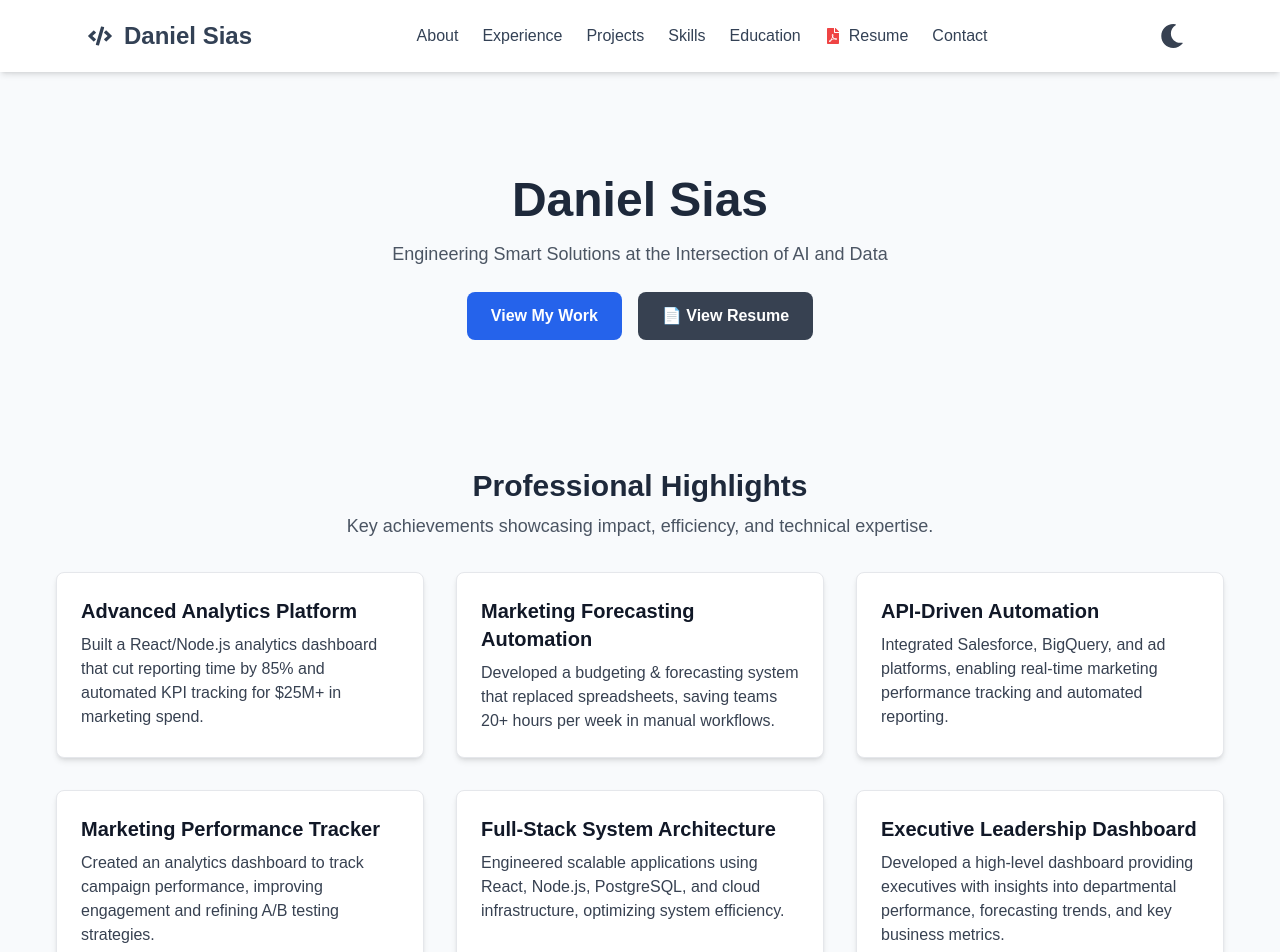
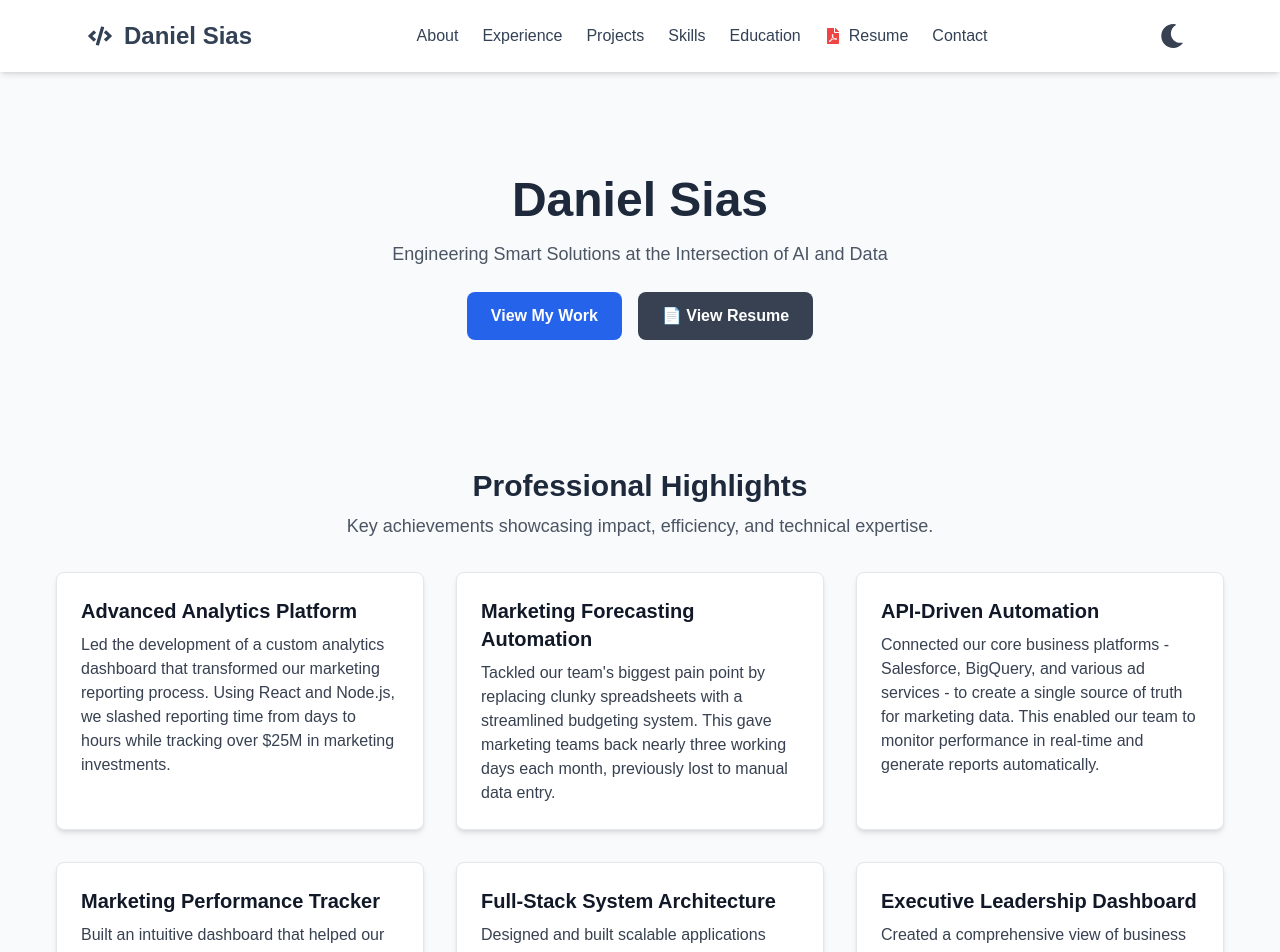
Before and after one commit to DanSias/danielsias-dev, a Next.js app: page / in a window 1280 px wide. Shown: the top 952 px of the page. Built offline with nearby package versions, Linux system fonts and the light colour scheme.

Commit message:
Updated descriptions

```diff
--- a/src/components/home/ProfessionalHighlights.tsx
+++ b/src/components/home/ProfessionalHighlights.tsx
@@ -3,32 +3,32 @@ const ProfessionalHighlights: React.FC = () => {
     {
       title: "Advanced Analytics Platform",
       description:
-        "Built a React/Node.js analytics dashboard that cut reporting time by 85% and automated KPI tracking for $25M+ in marketing spend.",
+        "Led the development of a custom analytics dashboard that transformed our marketing reporting process. Using React and Node.js, we slashed reporting time from days to hours while tracking over $25M in marketing investments.",
     },
     {
       title: "Marketing Forecasting Automation",
       description:
-        "Developed a budgeting & forecasting system that replaced spreadsheets, saving teams 20+ hours per week in manual workflows.",
+        "Tackled our team's biggest pain point by replacing clunky spreadsheets with a streamlined budgeting system. This gave marketing teams back nearly three working days each month, previously lost to manual data entry.",
     },
     {
       title: "API-Driven Automation",
       description:
-        "Integrated Salesforce, BigQuery, and ad platforms, enabling real-time marketing performance tracking and automated reporting.",
+        "Connected our core business platforms - Salesforce, BigQuery, and various ad services - to create a single source of truth for marketing data. This enabled our team to monitor performance in real-time and generate reports automatically.",
     },
     {
       title: "Marketing Performance Tracker",
       description:
-        "Created an analytics dashboard to track campaign performance, improving engagement and refining A/B testing strategies.",
+        "Built an intuitive dashboard that helped our marketing team make data-driven decisions. This tool became central to improving campaign performance and running more effective A/B tests.",
     },
     {
       title: "Full-Stack System Architecture",
       description:
-        "Engineered scalable applications using React, Node.js, PostgreSQL, and cloud infrastructure, optimizing system efficiency.",
+        "Designed and built scalable applications from the ground up, combining React frontends with Node.js backends and PostgreSQL databases. Each project focused on making our systems faster and more reliable.",
     },
     {
       title: "Executive Leadership Dashboard",
       description:
-        "Developed a high-level dashboard providing executives with insights into departmental performance, forecasting trends, and key business metrics.",
+        "Created a comprehensive view of business performance that became our executives' go-to resource for tracking department metrics, analyzing trends, and making strategic decisions.",
     },
   ];
 
```
